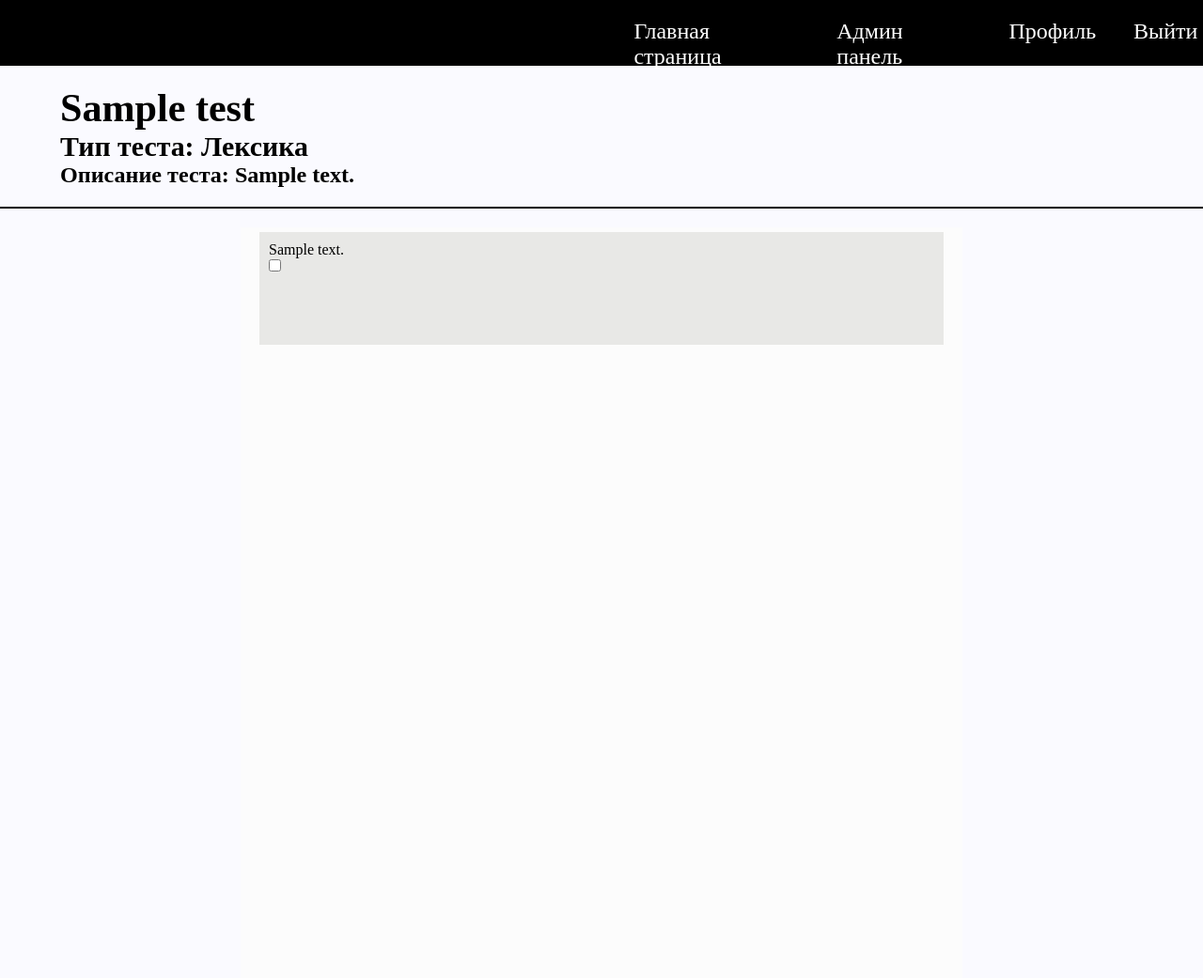
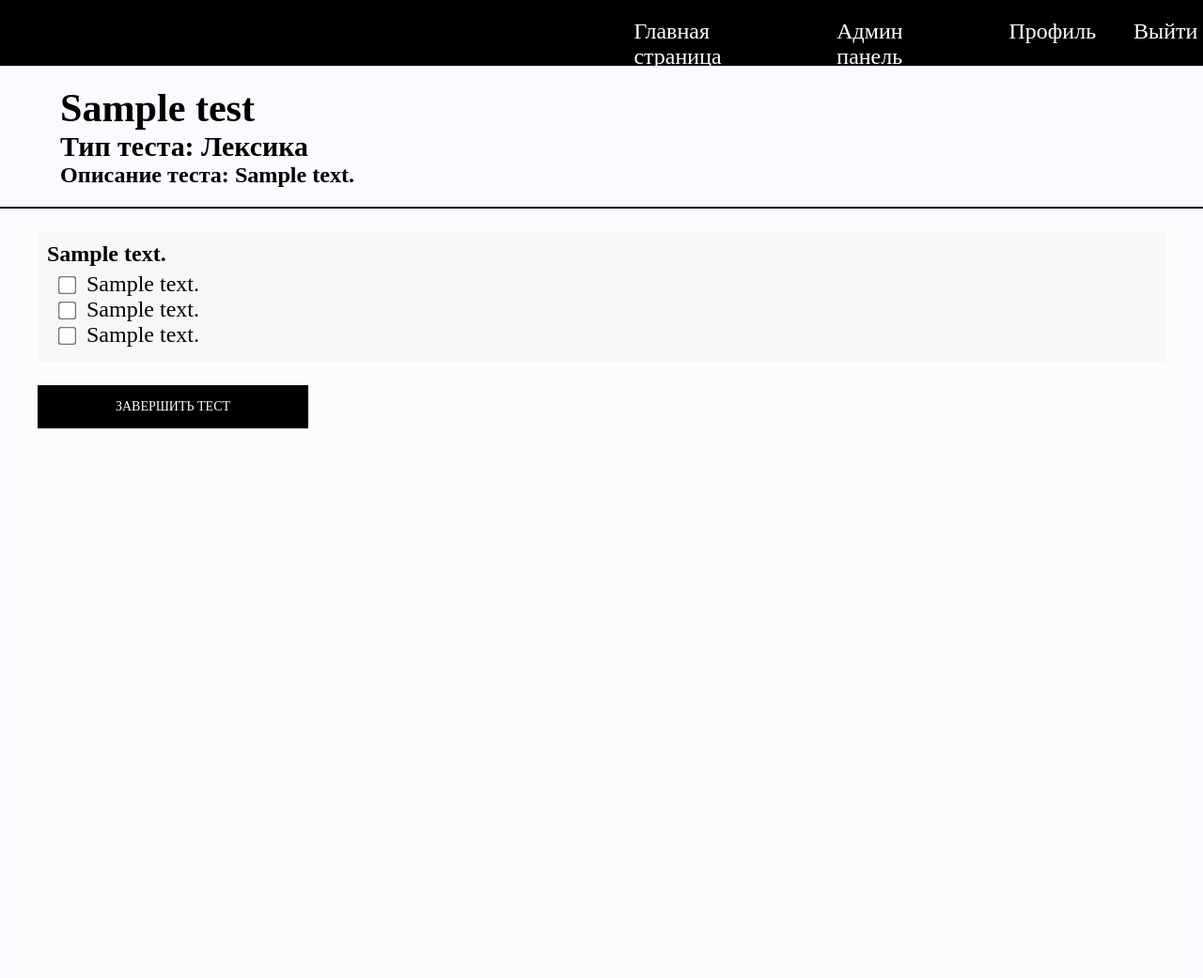
Before and after one commit to AlexeyPlz/University_Project_For_Tests, a Django app: page /test/1/ in a window 1280 px wide. Shown: the top 1041 px of the page at 94% size. Run offline with Django 4.2, Linux system fonts and the light colour scheme; a user stored in the database is signed in; tables that the repository leaves empty hold one stand-in row (values such as "Sample post").

Commit message:
added style for test

```diff
--- a/static/main/css/test.css
+++ b/static/main/css/test.css
@@ -2,13 +2,40 @@
     display: flex;
     flex-direction: column;
     height: 100vh;
-    margin: 20px 20%;
+    margin: 20px;
     background: #fcfcfc;
 }
 
 .task_card {
-    height: 100px;
     margin: 5px 20px;
     padding: 10px;
-    background-color: #e8e8e6;
+    background-color: #f7f7f7;
 }
+
+.task_answer {
+    display: flex;
+    flex-direction: column;
+    margin: 0 10px;
+    padding: 5px;
+}
+
+.task_answer input {
+    transform: scale(1.5);
+}
+
+.task_answer label {
+    margin-left: 10px;
+    font-size: 24px;
+}
+
+.end {
+    text-decoration: none;
+    width: 20%;
+    margin: 20px 0 20px 20px;
+    padding: 15px 20px;
+    text-transform: uppercase;
+    text-align: center;
+    background: #000;
+    font-size: 14px;
+    color: #fff;
+}
--- a/templates/main/main.html
+++ b/templates/main/main.html
@@ -28,7 +28,7 @@
       {% if request.user.is_authenticated %}
       <a id="a1" href="test/{{ test.id }}">Перейти к тесту</a>
       {% else %}
-      <a id="a2">Перейти к тесту</a>
+      <a it="a2">Перейти к тесту</a>
       {% endif %}
     </div>
     {% endfor %}
--- a/templates/main/test.html
+++ b/templates/main/test.html
@@ -24,14 +24,27 @@
   <div class="test_container">
     {% for task in test.tasks.all %}
     <div class="task_card">
-      <div>{{ task.text }}</div>
+      <h2>{{ task.text }}</h2>
       {% for answer in task.answers.all %}
         <div></div>
       {% endfor %}
-      <input type="checkbox" id="js" name="course" value="js">
-      <label for="js"></label>
+      <div class="task_answer">
+        <div>
+          <input type="checkbox" id="" value="">
+          <label for="">{{ task.text }}</label>
+        </div>
+        <div>
+          <input type="checkbox" id="" value="">
+          <label for="">{{ task.text }}</label>
+        </div>
+        <div>
+          <input type="checkbox" id="" value="">
+          <label for="">{{ task.text }}</label>
+        </div>
+      </div>
     </div>
     {% endfor %}
+    <a href="{% url 'main:profile' %}" class="end">Завершить тест</a>
   </div>
 </div>
 {% endblock %}
```
